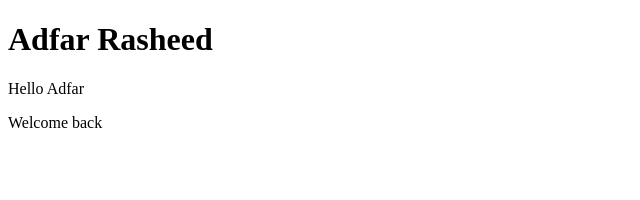
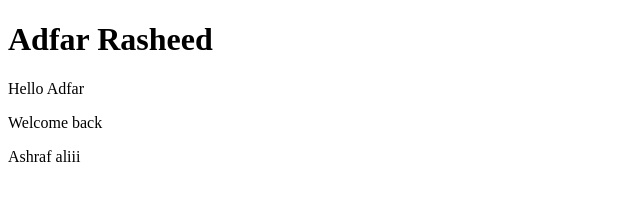
Before and after one commit to adfar-136/Github, a plain HTML site: page index.html in a window 1280 px wide. Shown: the full height of the page, 0-640 px from the left. Drawn offline with Linux system fonts and the light colour scheme.

Commit message:
changes done to project branch

```diff
--- a/index.html
+++ b/index.html
@@ -9,5 +9,6 @@
     <h1>Adfar Rasheed</h1>
     <p>Hello Adfar</p>
     <p>Welcome back</p>
+    <p>Ashraf aliii</p>
 </body>
 </html>
```
